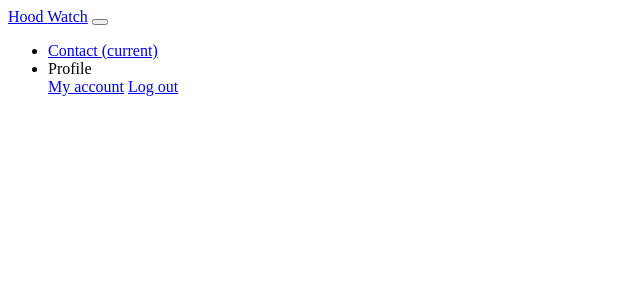
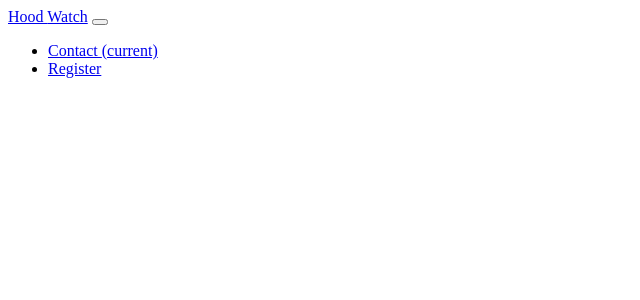
Before and after one commit to DerrickOdhiambo/Neighbourhood, a Django app: template hood/templates/hood/navbar.html in a window 1280 px wide. Shown: the top 300 px of the page, without its empty margins (0-640 px from the left). Run offline with Django 3.2, Linux system fonts and the light colour scheme; the template is opened without the code that fills it, so the values that code supplies are empty.

Commit message:
add the url links for login and register routes

```diff
--- a/hood/templates/hood/navbar.html
+++ b/hood/templates/hood/navbar.html
@@ -23,15 +23,23 @@
             <span class="sr-only">(current)</span>
           </a>
         </li>
+        {% if user.is_authenticated %}
         <li class="nav-item dropdown">
           <a class="nav-link dropdown-toggle" id="navbarDropdownMenuLink-4" data-toggle="dropdown" aria-haspopup="true"
             aria-expanded="false">
             <i class="fas fa-user"></i> Profile </a>
           <div class="dropdown-menu dropdown-menu-right dropdown-info" aria-labelledby="navbarDropdownMenuLink-4">
             <a class="dropdown-item" href="#">My account</a>
-            <a class="dropdown-item" href="#">Log out</a>
+            <a class="dropdown-item" href="{% url 'logout' %}">Log out</a>
           </div>
         </li>
+        {% else %}
+        <li class="nav-item">
+          <a class="nav-link" href="{% url 'register' %}">
+            <i class="fas fa-registered"></i> Register
+          </a>
+        </li>
+        {% endif %}
       </ul>
     </div>
   </nav>
```
